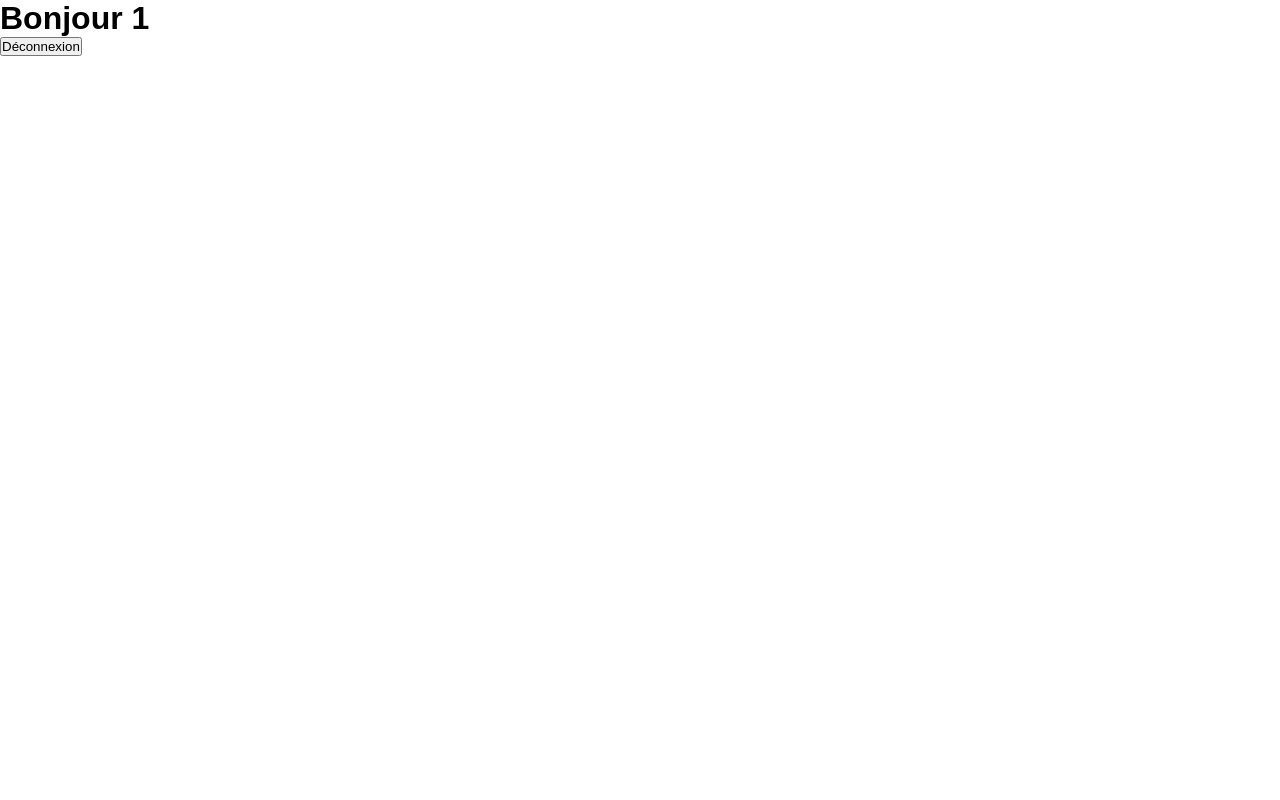
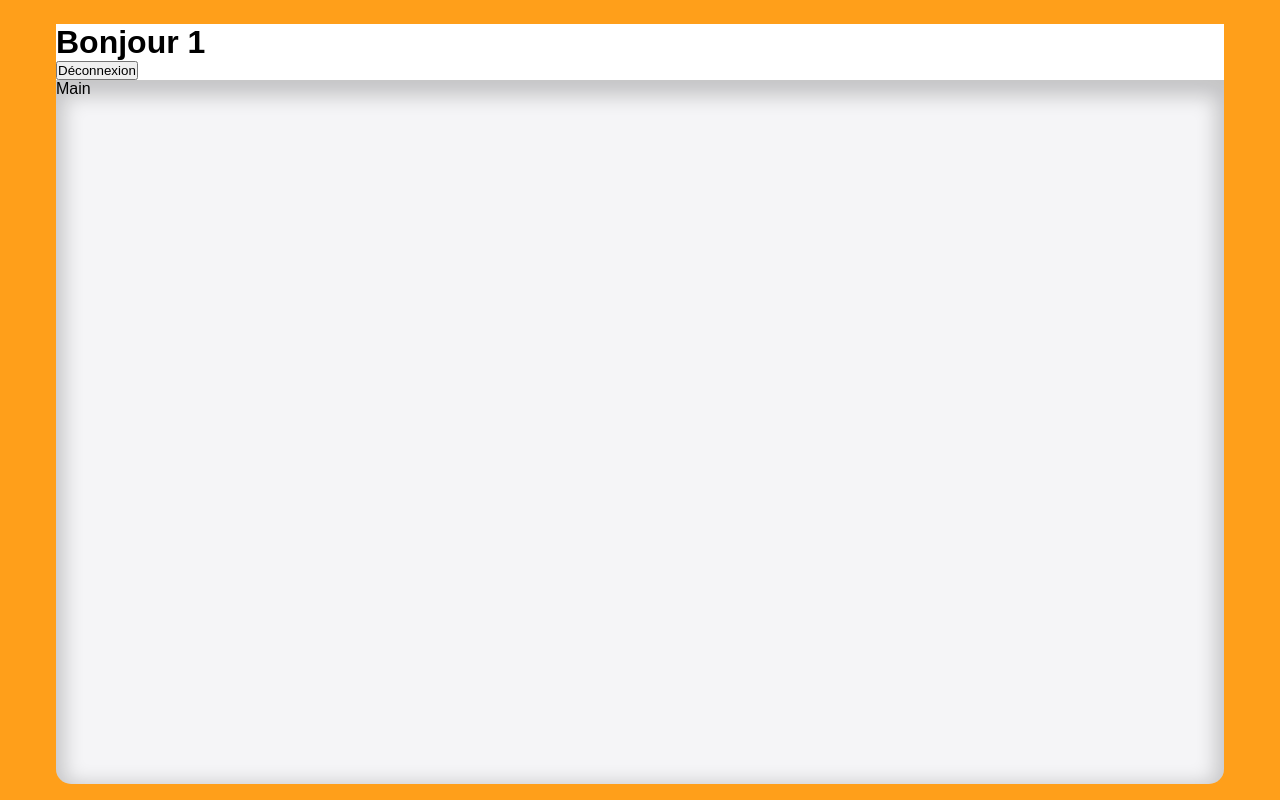
Before and after one commit to saisay93/crazee-burger-v1, a React (Vite) app: page /order/1 in a window 1280 px wide. Built offline with nearby package versions, Linux system fonts and the light colour scheme.

Commit message:
✨ F04: ORDER > OrderPage > Create Layout

```diff
--- /dev/null
+++ b/src/components/pages/order/Main/Main.jsx
@@ -0,0 +1,18 @@
+import React from 'react'
+import styled from 'styled-components';
+
+function Main() {
+  return (
+    <MainStyled>Main</MainStyled>
+  )
+}
+
+export default Main
+
+const MainStyled = styled.div`
+  width: 100%;
+  height: 88vh;
+  background: #f5f5f7;
+  box-shadow: 0px 8px 20px 8px rgba(0, 0, 0, 0.2) inset;
+  border-radius: 0px 0px 15px 15px;
+`;
--- /dev/null
+++ b/src/components/pages/order/NavBar/NavBar.jsx
@@ -0,0 +1,20 @@
+import { useParams, Link } from "react-router-dom";
+import styled from 'styled-components';
+
+function NavBar() {
+    const { username } = useParams();
+  return (
+    <NavBarStyled>
+        <h1>Bonjour {username}</h1>
+			<Link to="/">
+				<button type="button">Déconnexion</button>
+			</Link>
+    </NavBarStyled>
+  )
+}
+export default NavBar
+
+const NavBarStyled = styled.div`
+  background-color: white;
+  width: 100%;
+`;
--- a/src/components/pages/order/OrderPage.jsx
+++ b/src/components/pages/order/OrderPage.jsx
@@ -1,15 +1,23 @@
-import { useParams, Link } from "react-router-dom";
+import styled from "styled-components";
+import NavBar from "./NavBar/NavBar";
+import Main from "./Main/Main";
+
 function OrderPage() {
-	const { username } = useParams();
+
 
 	return (
-		<>
-			<h1>Bonjour {username}</h1>
-			<Link to="/">
-				<button type="button">Déconnexion</button>
-			</Link>
-		</>
+		<OrderPageStyled>
+			<NavBar />
+			<Main />
+		</OrderPageStyled>
 	);
 }
 
 export default OrderPage;
+
+const OrderPageStyled = styled.div`
+  background-color: #FF9F1A;
+  height: 100vh;
+  padding: 24px 56px;
+
+`;
```
